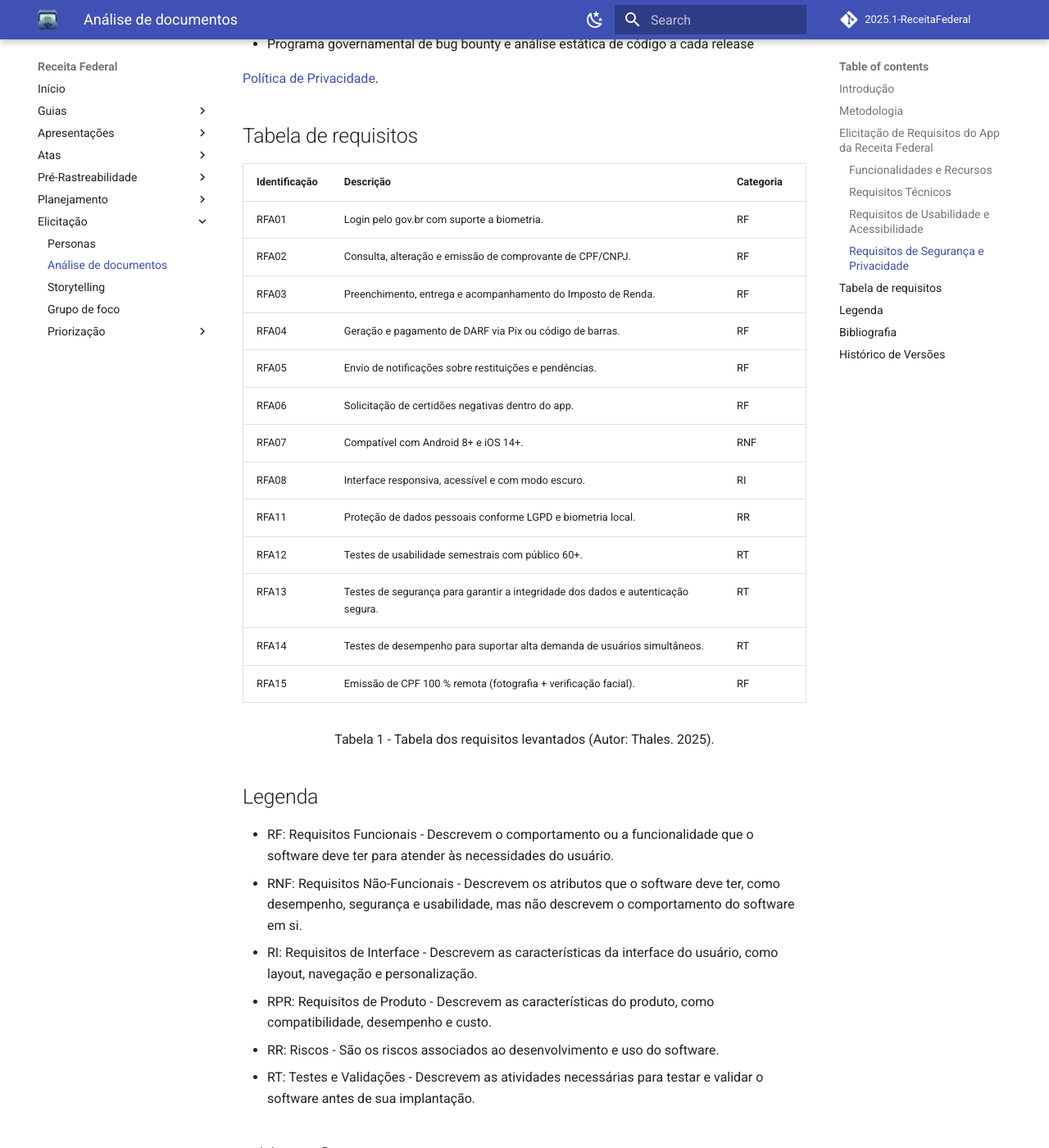
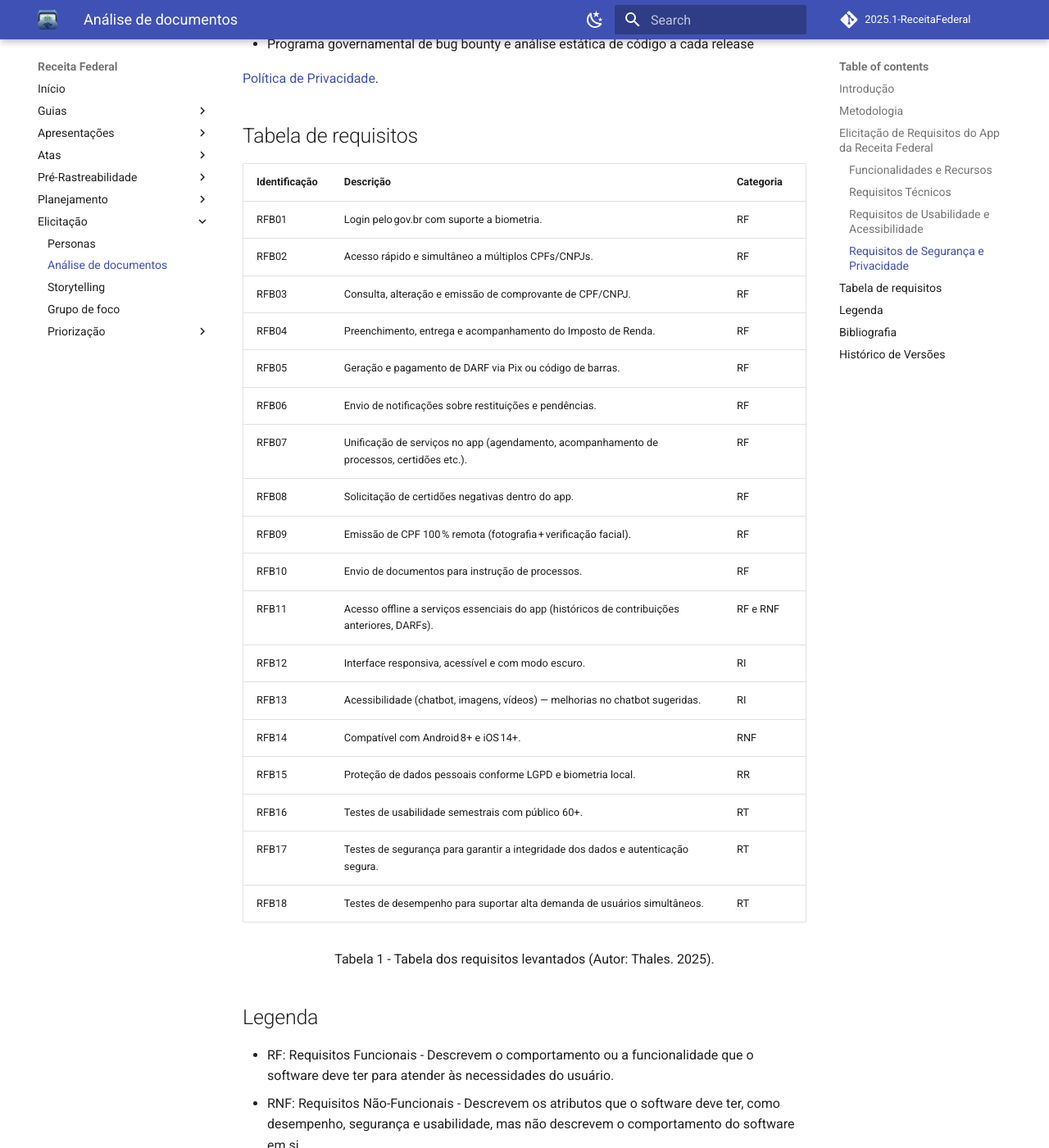
Before and after one commit to Requisitos-de-Software/2025.1-Meu-INSS, an MkDocs documentation site: the page built from docs/elicitacao/analisededocumentos.md, in a window 1280 px wide and 1400 px high, scrolled down 1917 px. Shown: the whole window at 82% size. Built offline with MkDocs 1.6.1 and Material for MkDocs 9.7.7, drawn with Linux system fonts in a browser that asks for light colours; comment, search, counter and statistics services are not loaded.

Commit message:
ajustando requisitos

```diff
--- a/docs/elicitacao/analisededocumentos.md
+++ b/docs/elicitacao/analisededocumentos.md
@@ -57,21 +57,27 @@
 
 ## Tabela de requisitos
 
-| Identificação | Descrição | Categoria |
-| --- | --- | --- |
-| RFA01 | Login pelo gov.br com suporte a biometria. | RF |
-| RFA02 | Consulta, alteração e emissão de comprovante de CPF/CNPJ. | RF |
-| RFA03 | Preenchimento, entrega e acompanhamento do Imposto de Renda. | RF |
-| RFA04 | Geração e pagamento de DARF via Pix ou código de barras. | RF |
-| RFA05 | Envio de notificações sobre restituições e pendências. | RF |
-| RFA06 | Solicitação de certidões negativas dentro do app. | RF |
-| RFA07 | Compatível com Android 8+ e iOS 14+. | RNF |
-| RFA08 | Interface responsiva, acessível e com modo escuro. | RI |
-| RFA11 | Proteção de dados pessoais conforme LGPD e biometria local. | RR |
-| RFA12 | Testes de usabilidade semestrais com público 60+. | RT |
-| RFA13 | Testes de segurança para garantir a integridade dos dados e autenticação segura. | RT |
-| RFA14 | Testes de desempenho para suportar alta demanda de usuários simultâneos.| RT |
-| RFA15 | Emissão de CPF 100 % remota (fotografia + verificação facial). | RF |
+| Identificação | Descrição                                                                                    | Categoria |
+| ------------- | -------------------------------------------------------------------------------------------- | --------- |
+| RFB01         | Login pelo gov.br com suporte a biometria.                                                   | RF        |
+| RFB02         | Acesso rápido e simultâneo a múltiplos CPFs/CNPJs.                                           | RF        |
+| RFB03         | Consulta, alteração e emissão de comprovante de CPF/CNPJ.                                    | RF        |
+| RFB04         | Preenchimento, entrega e acompanhamento do Imposto de Renda.                                 | RF        |
+| RFB05         | Geração e pagamento de DARF via Pix ou código de barras.                                     | RF        |
+| RFB06         | Envio de notificações sobre restituições e pendências.                                       | RF        |
+| RFB07         | Unificação de serviços no app (agendamento, acompanhamento de processos, certidões etc.).    | RF        |
+| RFB08         | Solicitação de certidões negativas dentro do app.                                            | RF        |
+| RFB09         | Emissão de CPF 100 % remota (fotografia + verificação facial).                               | RF        |
+| RFB10         | Envio de documentos para instrução de processos.                                             | RF        |
+| RFB11         | Acesso offline a serviços essenciais do app (históricos de contribuições anteriores, DARFs). | RF e RNF  |
+| RFB12         | Interface responsiva, acessível e com modo escuro.                                           | RI        |
+| RFB13         | Acessibilidade (chatbot, imagens, vídeos) — melhorias no chatbot sugeridas.                  | RI        |
+| RFB14         | Compatível com Android 8+ e iOS 14+.                                                         | RNF       |
+| RFB15         | Proteção de dados pessoais conforme LGPD e biometria local.                                  | RR        |
+| RFB16         | Testes de usabilidade semestrais com público 60+.                                            | RT        |
+| RFB17         | Testes de segurança para garantir a integridade dos dados e autenticação segura.             | RT        |
+| RFB18         | Testes de desempenho para suportar alta demanda de usuários simultâneos.                     | RT        |
+
 
 <div style="text-align: center;"><p>Tabela 1 - Tabela dos requisitos levantados (Autor: Thales. 2025).</p></div>
 
```
